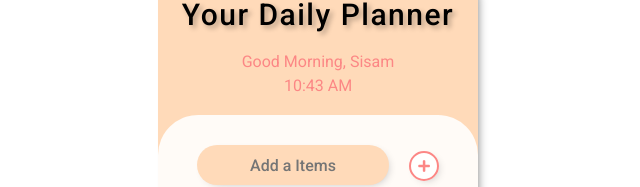
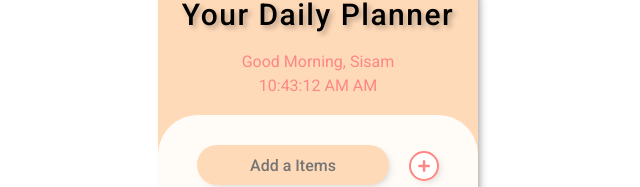
Before and after one commit to Sisamgtm07/TodoApp, a React (Create React App) app: page / in a window 1280 px wide. Shown: the part 123-310 px from the top of the page, without its empty margins (322-962 px from the left). Built offline with nearby package versions, Linux system fonts and the light colour scheme; a web font is replaced by a local one.

Commit message:
Greeting Component Updated

```diff
--- a/src/component/Greeting.jsx
+++ b/src/component/Greeting.jsx
@@ -1,17 +1,23 @@
-import React from 'react';
+import React, { useState } from 'react';
 
 function Greeting(){
-      let greetingTime = new Date().getHours();
-      let greetingHr = greetingTime % 12;
-      let greetingMin = new Date().getMinutes();
-      let greetingPart = '';
-      let period = '';
-      const cssStyle = {}
-        if(greetingTime >= 1 && greetingTime <= 11){
+  let time = new Date().toLocaleTimeString();
+  const [currentTime, setTime] = useState(time);
+  const updateTime = () =>{
+  time = new Date().toLocaleTimeString();
+  setTime(`${time}`)
+  }
+  setInterval(updateTime, 1000);
+
+  const colon = ":";
+  let splitTime = time.split(colon);
+  let period = splitTime[0];
+  let greetingPart = ''
+        if(period >= 1 && period <= 11){
           greetingPart = "Good Morning";
-        period = "AM";
+          period = "AM";
         }
-        else if(greetingTime >= 12 && greetingTime <= 19){
+        else if(period >= 12 && period <= 19){
           greetingPart = "Good Afternoon";
         period = "PM";
       }
@@ -25,7 +31,7 @@ function Greeting(){
           <>
              <p className = "todo__detail">Your Daily Planner</p>
               <p className = "todo__greet">{greetingPart}, Sisam</p>
-              <p className = "todo__date">{greetingHr}:{greetingMin} {period}</p>
+              <p className = "todo__date">{currentTime} {period}</p>
     </>
 
       );
```
